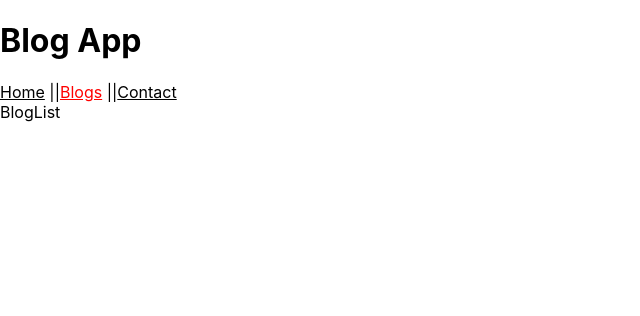
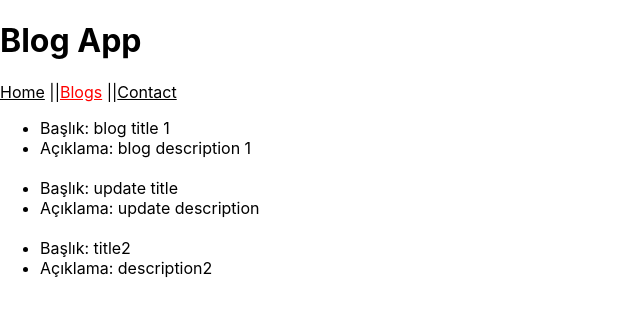
Before and after one commit to zaferuzun/blog-app, a React (Create React App) app: page /blogs in a window 1280 px wide. Shown: the top 316 px of the page, without its empty margins (0-640 px from the left). Built offline with nearby package versions, Linux system fonts and the light colour scheme.

Commit message:
hoc pattnern component connect redux

```diff
--- a/package.json
+++ b/package.json
@@ -9,6 +9,7 @@
     "@testing-library/user-event": "^13.5.0",
     "react": "^19.2.1",
     "react-dom": "^19.2.1",
+    "react-redux": "^9.2.0",
     "react-router-dom": "^7.10.1",
     "react-scripts": "5.0.1",
     "redux": "^5.0.1",
--- a/src/components/Blogs/BlogList.js
+++ b/src/components/Blogs/BlogList.js
@@ -1,9 +1,29 @@
 import React from 'react'
+import { connect } from 'react-redux'
+import BlogListItem from './BlogListItem'
 
-const BlogList = () => {
+const BlogList = ({blogs}) => {
   return (
-    <div>BlogList</div>
+    <ul>
+      {
+        blogs && blogs.map(blog=>{
+        return <BlogListItem key={blog.id} {...blog}/>
+       })
+      }
+    </ul>
   )
 }
 
-export default BlogList
+const mapStateToProps = (state) =>{
+  return {
+    blogs:state.blogs
+  }
+}
+
+// export default BlogList
+
+export default connect(mapStateToProps)(BlogList);
+//React redux ile connect aracılıgı ile baglantı kuruldu.
+//connect methoduna bir parametre gönderdik.
+//kendisine gelen state bilgisini ilgili componentin props parametresine içerisine aktarılmasını sağlıyor
+//higher order component HOC
--- /dev/null
+++ b/src/components/Blogs/BlogListItem.js
@@ -0,0 +1,17 @@
+import React from 'react'
+
+const BlogListItem = ({id,title,description}) => {
+  return (
+    <>
+        <li>
+           Başlık: {title}
+        </li>
+        <li>
+           Açıklama: {description}
+        </li>
+        <br></br>
+    </>
+  )
+}
+
+export default BlogListItem
--- a/src/index.js
+++ b/src/index.js
@@ -6,6 +6,7 @@ import AppRouter from './routers/AppRouter';
 import './index.css';
 import configureStore from './store/configureStore'
 import { addBlog,removeBlog,editBlog } from './actions/blogs';
+import { Provider } from 'react-redux';
 // import {v4 as uuid} from 'uuid';
 
 
@@ -170,9 +171,9 @@ store.dispatch(editBlog(blog1.blog.id,{title:'update title',description:'update
 
 const root = ReactDOM.createRoot(document.getElementById('root'));
 root.render(
-  <React.StrictMode>
+  <Provider store ={store}>
     <AppRouter />
-  </React.StrictMode>
+  </Provider>
 );
 
 
```
Also changed, not shown: 2 other files (tests, documents, lock files or other folders).
